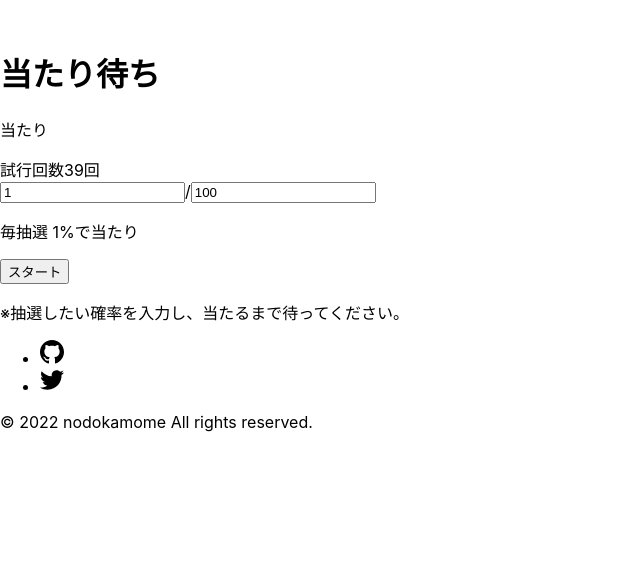
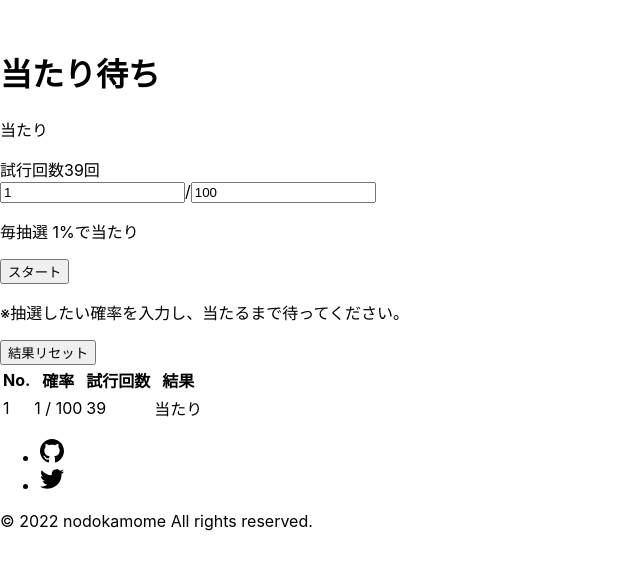
Before and after one commit to nodokamome/random-win-wait, a Next.js app: page / in a window 1280 px wide. Both pictures are taken after a click on the button "スタート". Shown: the top 570 px of the page, without its empty margins (0-640 px from the left). Built offline with nearby package versions, Linux system fonts and the light colour scheme.

Commit message:
add usePersist

```diff
--- a/src/components/RandomForm.tsx
+++ b/src/components/RandomForm.tsx
@@ -1,12 +1,19 @@
 import { useEffect, useState, useRef, Dispatch, SetStateAction } from "react";
-import saveLocalStorage from "../utils/SaveLocalStorage"
+import { Val } from "../type/Common"
 
 type RandomFormProps = {
   hasStartRandom: boolean
   setHasStartedRandom: Dispatch<SetStateAction<boolean>>
+  resultData: Val[]
+  setResultData: (val: any) => void
 }
 
-const RandomForm: React.VFC<RandomFormProps> = ({ hasStartRandom, setHasStartedRandom }) => {
+const RandomForm: React.VFC<RandomFormProps> = ({
+  hasStartRandom,
+  setHasStartedRandom,
+  resultData,
+  setResultData
+}) => {
   const [tryTimes, setTryTimes] = useState<number>(0)
   const [hasWinningRandom, setHasWinningRandom] = useState<boolean>(false)
   const [totalRandomWins, setTotalTandomWins] = useState<number>(1)
@@ -20,11 +27,28 @@ const RandomForm: React.VFC<RandomFormProps> = ({ hasStartRandom, setHasStartedR
       setHasWinningRandom(false)
     } else {
       if (hasStartRandom) {
-        saveLocalStorage({
+        const result = (() => {
+          if (resultData) {
+            return [
+              ...resultData,
+              {
+                id: resultData.length + 1,
                 probability: `${totalRandomWins} / ${totalRandom}`,
                 tryTimes: tryTimes + 1,
                 result: 'キャンセル'
-        })
+              }]
+          } else {
+            return [
+              {
+                id: 1,
+                probability: `${totalRandomWins} / ${totalRandom}`,
+                tryTimes: tryTimes + 1,
+                result: 'キャンセル'
+              }
+            ]
+          }
+        })()
+        setResultData(result)
       }
       setTryTimes(0)
     }
@@ -75,11 +99,28 @@ const RandomForm: React.VFC<RandomFormProps> = ({ hasStartRandom, setHasStartedR
   // 当たりのときにlocalStorageに保存する
   useEffect(() => {
     if (tryTimes > 0) {
-      saveLocalStorage({
+      const result = (() => {
+        if (resultData) {
+          return [
+            ...resultData,
+            {
+              id: resultData.length + 1,
               probability: `${totalRandomWins} / ${totalRandom}`,
               tryTimes: tryTimes + 1,
               result: '当たり'
-      })
+            }]
+        } else {
+          return [
+            {
+              id: 1,
+              probability: `${totalRandomWins} / ${totalRandom}`,
+              tryTimes: tryTimes + 1,
+              result: '当たり'
+            }
+          ]
+        }
+      })()
+      setResultData(result)
     }
   }, [hasWinningRandom])
 
--- a/src/components/ResultBox.tsx
+++ b/src/components/ResultBox.tsx
@@ -1,50 +1,30 @@
 import { useEffect, useRef } from 'react'
+import { Val } from "../type/Common"
 
 type ResultBoxProps = {
-  hasStartRandom: boolean
+  resultData: Val[]
+  setResultData: (val: any) => void
 }
 
-const ResultBox: React.VFC<ResultBoxProps> = ({ hasStartRandom }) => {
-  const renderFlgRef = useRef(false)
-
-  useEffect(() => {
-    if (renderFlgRef.current) {
-      renderFlgRef.current = false;
-      return;
+const ResultBox: React.VFC<ResultBoxProps> = ({ resultData, setResultData }) => {
+  const resetResult = () => {
+    if (confirm('結果をリセットしますか？')) {
+      setResultData(null)
     }
-
-    if (hasStartRandom === false) console.log(localStorage.getItem('random-win-wait'))
-  }, [hasStartRandom])
-  const results = [
-    {
-      id: 1,
-      probability: '1 / 99',
-      tryTimes: 1000,
-      result: '当たり',
-    },
-    {
-      id: 2,
-      probability: '1 / 99',
-      tryTimes: 1000,
-      result: '当たり',
-    },
-    {
-      id: 3,
-      probability: '1 / 99',
-      tryTimes: 1000,
-      result: '当たり',
-    },
-    {
-      id: 4,
-      probability: '1 / 99',
-      tryTimes: 1000,
-      result: '当たり',
-    },
-  ]
+  }
 
   return (
     <div className="flex-1 flex-col">
       <div className="shadow border-b border-gray-200 sm:rounded-lg">
+        <div className='text-right'>
+          <button
+            className=' text-sm bg-blue-500 hover:bg-blue-400 active:bg-blue-600 focus:outline-none focus:ring focus:ring-blue-300 text-white py-2 my-3 px-4 rounded'
+            type="button"
+            onClick={resetResult}
+          >
+            結果リセット
+          </button>
+        </div>
         <table className="min-w-full divide-y divide-gray-200 table-auto overflow-hidden">
           <thead className="bg-gray-50">
             <tr>
@@ -75,7 +55,7 @@ const ResultBox: React.VFC<ResultBoxProps> = ({ hasStartRandom }) => {
             </tr>
           </thead>
           <tbody className="bg-white divide-y divide-gray-200">
-            {results.map((result) => (
+            {resultData?.map((result) => (
               <tr key={result.id}>
                 <td className="px-6 py-4 whitespace-nowrap">
                   <span className="text-sm">{result.id}</span>
@@ -87,9 +67,18 @@ const ResultBox: React.VFC<ResultBoxProps> = ({ hasStartRandom }) => {
                   <span className="text-sm">{result.tryTimes}</span>
                 </td>
                 <td className="px-6 py-4 whitespace-nowrap">
-                  <span className="px-2 inline-flex text-xs leading-5 font-semibold rounded-full bg-red-500 text-yellow-50">
-                    {result.result}
-                  </span>
+                  {(() => {
+                    if (result.result === '当たり') {
+                      return <span className="px-2 inline-flex text-xs leading-5 font-semibold rounded-full bg-red-500 text-yellow-50">
+                        {result.result}
+                      </span>
+                    }
+                    else if (result.result === 'キャンセル') {
+                      return <span className="px-2 inline-flex text-xs leading-5 font-semibold rounded-full bg-gray-400 text-yellow-50">
+                        {result.result}
+                      </span>
+                    }
+                  })()}
                 </td>
               </tr>
             ))}
--- a/src/hooks/usePersist.ts
+++ b/src/hooks/usePersist.ts
@@ -1,7 +1,6 @@
 import { useState } from "react"
-import { Val } from "../type/Common"
 
-const usePersist = ((key: string, initVal: Val | undefined | null) => {
+const usePersist = ((key: string, initVal: any) => {
   const value = () => {
     try {
       const item = localStorage.getItem(key)
@@ -12,7 +11,7 @@ const usePersist = ((key: string, initVal: Val | undefined | null) => {
     }
   }
 
-  const setValue = (val: Val) => {
+  const setValue = (val: any) => {
     try {
       setSavedValue(val)
       localStorage.setItem(key, JSON.stringify(val))
@@ -21,7 +20,7 @@ const usePersist = ((key: string, initVal: Val | undefined | null) => {
     }
   }
 
-  const [savedValue, setSavedValue] = useState<Val>(value)
+  const [savedValue, setSavedValue] = useState<any>(value)
   return [savedValue, setValue]
 })
 
--- a/src/layout/Main.tsx
+++ b/src/layout/Main.tsx
@@ -3,15 +3,24 @@ import { useState } from 'react'
 import RandomForm from '../components/RandomForm'
 import ResultBox from '../components/ResultBox'
 import usePersist from '../hooks/usePersist'
+import { Val } from '../type/Common'
 
 const Main: NextPage = () => {
   const [hasStartRandom, setHasStartedRandom] = useState<boolean>(false)
-  // const [resultData, SetResultData] = usePersist('random-win-wait', null)
+  const [resultData, setResultData] = usePersist('random-win-wait', null)
 
   return (
     <main className='flex box-border flex-col justify-center mx-auto max-w-screen-md'>
-      <RandomForm hasStartRandom={hasStartRandom} setHasStartedRandom={setHasStartedRandom} />
-      {/* <ResultBox hasStartRandom={hasStartRandom} /> */}
+      <RandomForm
+        hasStartRandom={hasStartRandom}
+        setHasStartedRandom={setHasStartedRandom}
+        resultData={resultData}
+        setResultData={setResultData}
+      />
+      <ResultBox
+        resultData={resultData}
+        setResultData={setResultData}
+      />
     </main >
   )
 }
--- a/src/utils/SaveLocalStorage.ts
+++ /dev/null
@@ -1,28 +0,0 @@
-type resultType = '当たり' | 'キャンセル'
-
-type Data = {
-  probability: string
-  tryTimes: number
-  result: resultType
-}
-
-const saveLocalStorage = ((data: Data) => {
-  const prevItems = localStorage.getItem('random-win-wait')?.toString()
-
-  if (prevItems === undefined) {
-    // idを追加
-    const newData = { id: 1, ...data }
-    const array = [newData]
-    const str = JSON.stringify(array)
-    localStorage.setItem('random-win-wait', str);
-  } else {
-    const prevArray = JSON.parse(prevItems)
-    // idを追加
-    const newData = { id: prevArray.length + 1, ...data }
-    prevArray.push(newData)
-    const str = JSON.stringify(prevArray)
-    localStorage.setItem('random-win-wait', str);
-  }
-})
-
-export default saveLocalStorage
```
Lines whose indentation alone changed are shown as unchanged.
